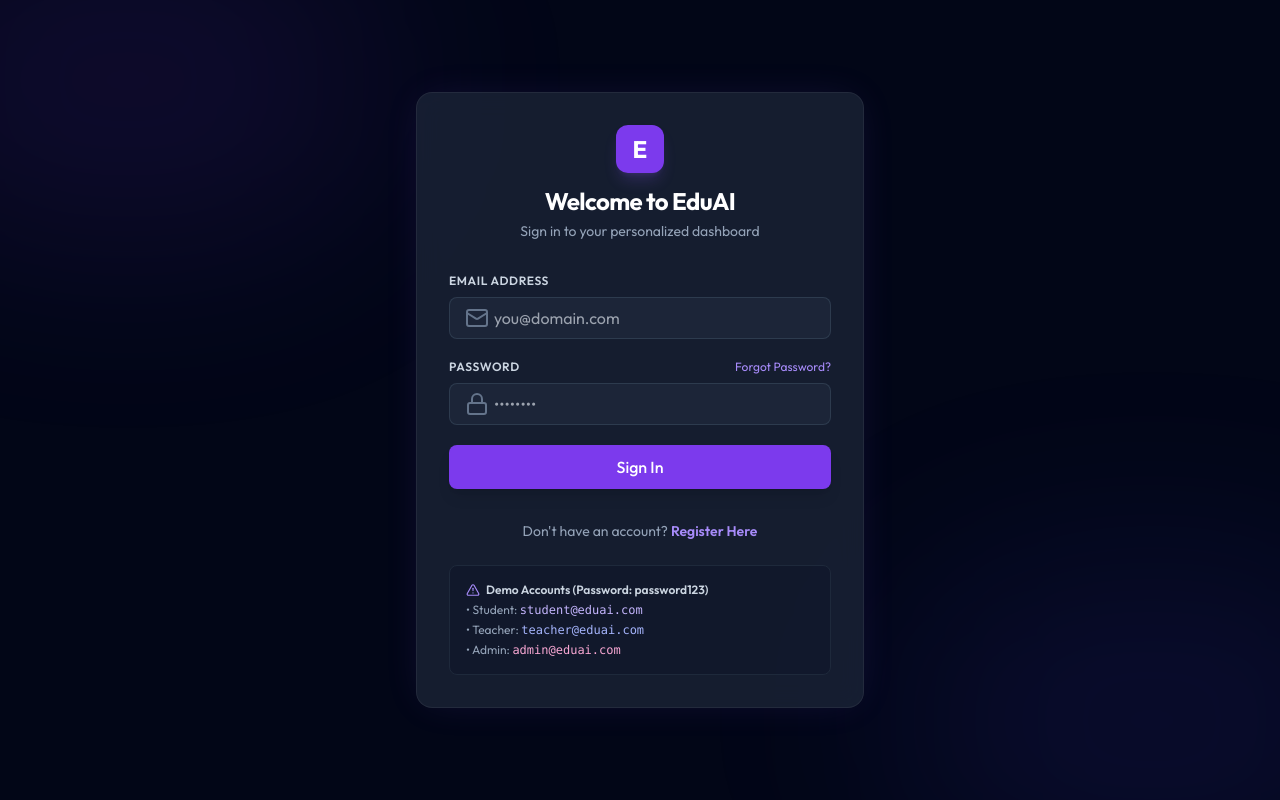
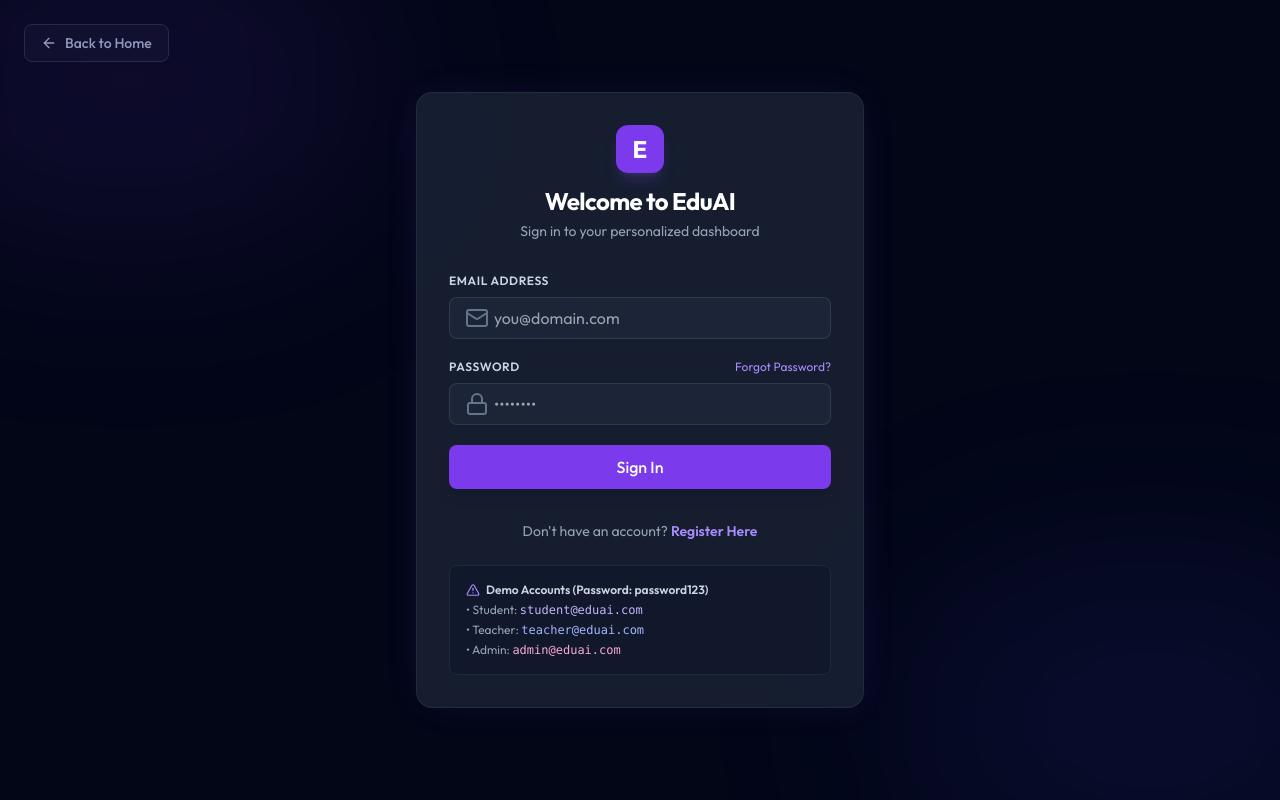
Before and after one commit to inferno-3917/eduai, a React (Vite) app in the folder frontend/: page /login in a window 1280 px wide. Built offline with nearby package versions, Linux system fonts and the light colour scheme; no server answers.

Commit message:
Add Back to Home option to login and register pages

```diff
--- a/frontend/src/pages/Login.tsx
+++ b/frontend/src/pages/Login.tsx
@@ -3,7 +3,7 @@ import { Link, useNavigate } from 'react-router-dom';
 import { useAppDispatch, useAppSelector } from '../store';
 import { loginStart, loginSuccess, loginFailure } from '../store/authSlice';
 import api from '../utils/api';
-import { Sparkles, Mail, Lock, AlertTriangle } from 'lucide-react';
+import { Sparkles, Mail, Lock, AlertTriangle, ArrowLeft } from 'lucide-react';
 
 export default function Login() {
   const [email, setEmail] = useState('');
@@ -51,6 +51,15 @@ export default function Login() {
 
   return (
     <div className="min-h-screen bg-slate-950 flex items-center justify-center p-4 relative overflow-hidden">
+      {/* Back to Home Link */}
+      <Link
+        to="/"
+        className="absolute top-6 left-6 flex items-center gap-2 text-sm font-medium text-slate-400 hover:text-white transition-all bg-slate-900/40 hover:bg-slate-900/80 px-4 py-2 rounded-lg border border-slate-800"
+      >
+        <ArrowLeft className="w-4 h-4" />
+        Back to Home
+      </Link>
+
       {/* Background radial glows */}
       <div className="absolute top-[-10%] left-[-10%] w-[40%] h-[40%] rounded-full bg-violet-600/10 blur-[100px]" />
       <div className="absolute bottom-[-10%] right-[-10%] w-[40%] h-[40%] rounded-full bg-indigo-600/10 blur-[100px]" />
--- a/frontend/src/pages/Register.tsx
+++ b/frontend/src/pages/Register.tsx
@@ -3,7 +3,7 @@ import { Link, useNavigate } from 'react-router-dom';
 import { useAppDispatch, useAppSelector } from '../store';
 import { loginStart, loginSuccess, loginFailure } from '../store/authSlice';
 import api from '../utils/api';
-import { Mail, Lock, User as UserIcon, ShieldCheck } from 'lucide-react';
+import { Mail, Lock, User as UserIcon, ShieldCheck, ArrowLeft } from 'lucide-react';
 
 export default function Register() {
   const [name, setName] = useState('');
@@ -35,6 +35,15 @@ export default function Register() {
 
   return (
     <div className="min-h-screen bg-slate-950 flex items-center justify-center p-4 relative overflow-hidden">
+      {/* Back to Home Link */}
+      <Link
+        to="/"
+        className="absolute top-6 left-6 flex items-center gap-2 text-sm font-medium text-slate-400 hover:text-white transition-all bg-slate-900/40 hover:bg-slate-900/80 px-4 py-2 rounded-lg border border-slate-800"
+      >
+        <ArrowLeft className="w-4 h-4" />
+        Back to Home
+      </Link>
+
       {/* Background radial glows */}
       <div className="absolute top-[-10%] left-[-10%] w-[40%] h-[40%] rounded-full bg-violet-600/10 blur-[100px]" />
       <div className="absolute bottom-[-10%] right-[-10%] w-[40%] h-[40%] rounded-full bg-indigo-600/10 blur-[100px]" />
```
